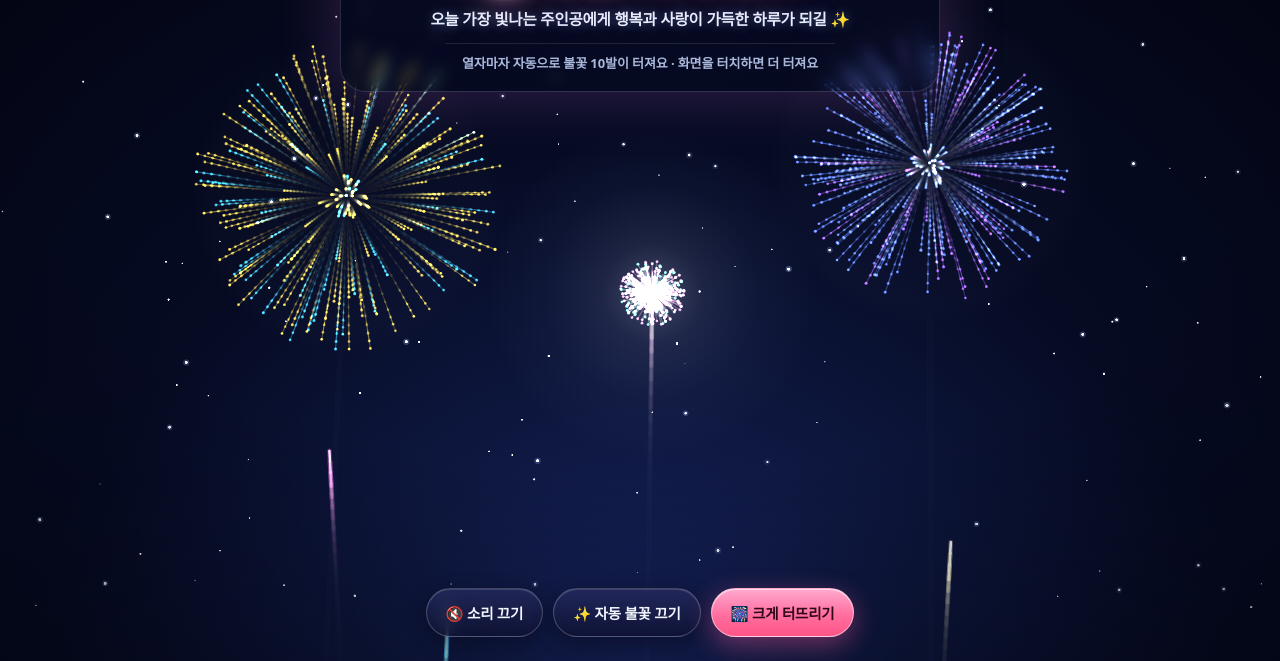
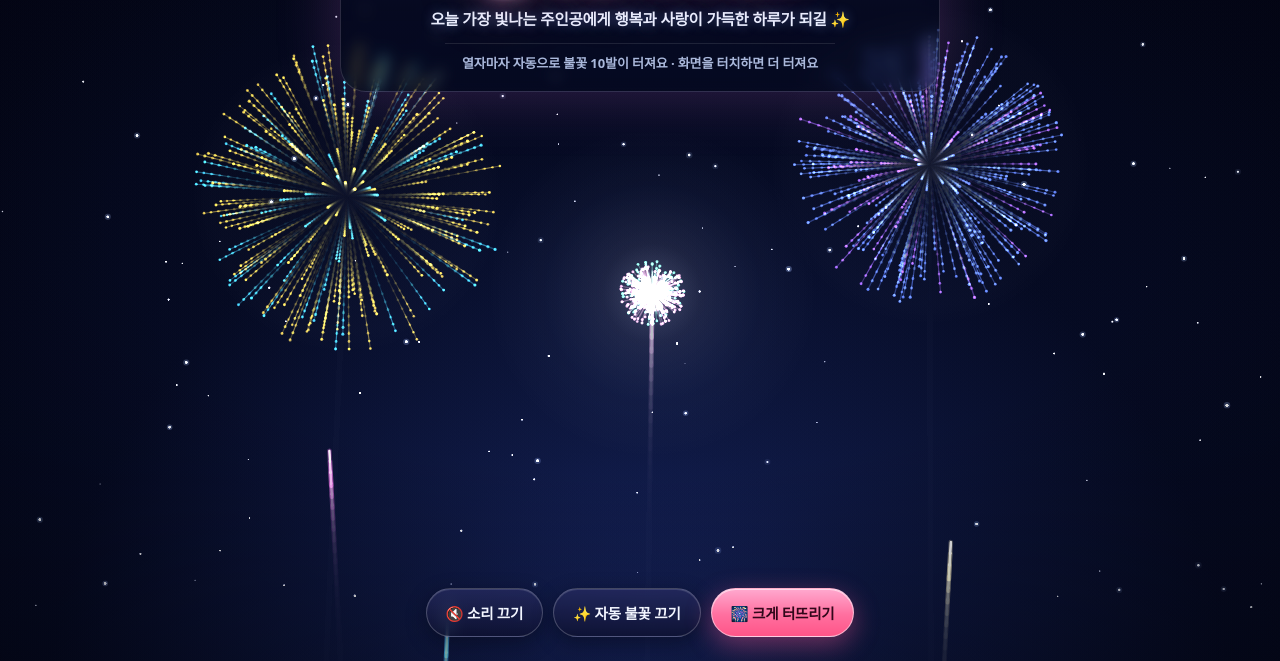
Before and after one commit to mubichmu-crypto/firework, a plain HTML site: page index.html in a window 1280 px wide. Shown: the part 139-800 px from the top of the page. Drawn offline with Linux system fonts and the light colour scheme; animation ran at ten frames a second.

Commit message:
중심 잔불이 하얀 덩어리로 몽치지 않게 퍼뜨림

```diff
--- a/index.html
+++ b/index.html
@@ -480,7 +480,7 @@
     } else {
       // 발당 파티클은 뭉개지지 않는 선(180~280개)으로 묶는다
       total = Math.round(clamp(opts.count || Math.round(220*(0.88 + 0.12*mult)), 180, 340));
-      m = Math.round(total * 0.16);           // 가운데를 채우는 잔불
+      m = Math.round(total * 0.09);           // 가운데를 채우는 잔불(작게·곷고루 퍼져 하얗게 몽치지 않게)
       n = total - m;
       L = rnd(64, 82) * (0.95 + 0.05*mult);
       drag = 0.9455;
@@ -493,7 +493,7 @@
       }
       for (i=0;i<m;i++){
         ang = Math.random()*6.2832;
-        var sp2 = sp * rnd(0.03, 0.22);
+        var sp2 = sp * rnd(0.10, 0.38);
         vels.push([Math.cos(ang)*sp2, Math.sin(ang)*sp2]);
       }
       lifeBase = L;
```
